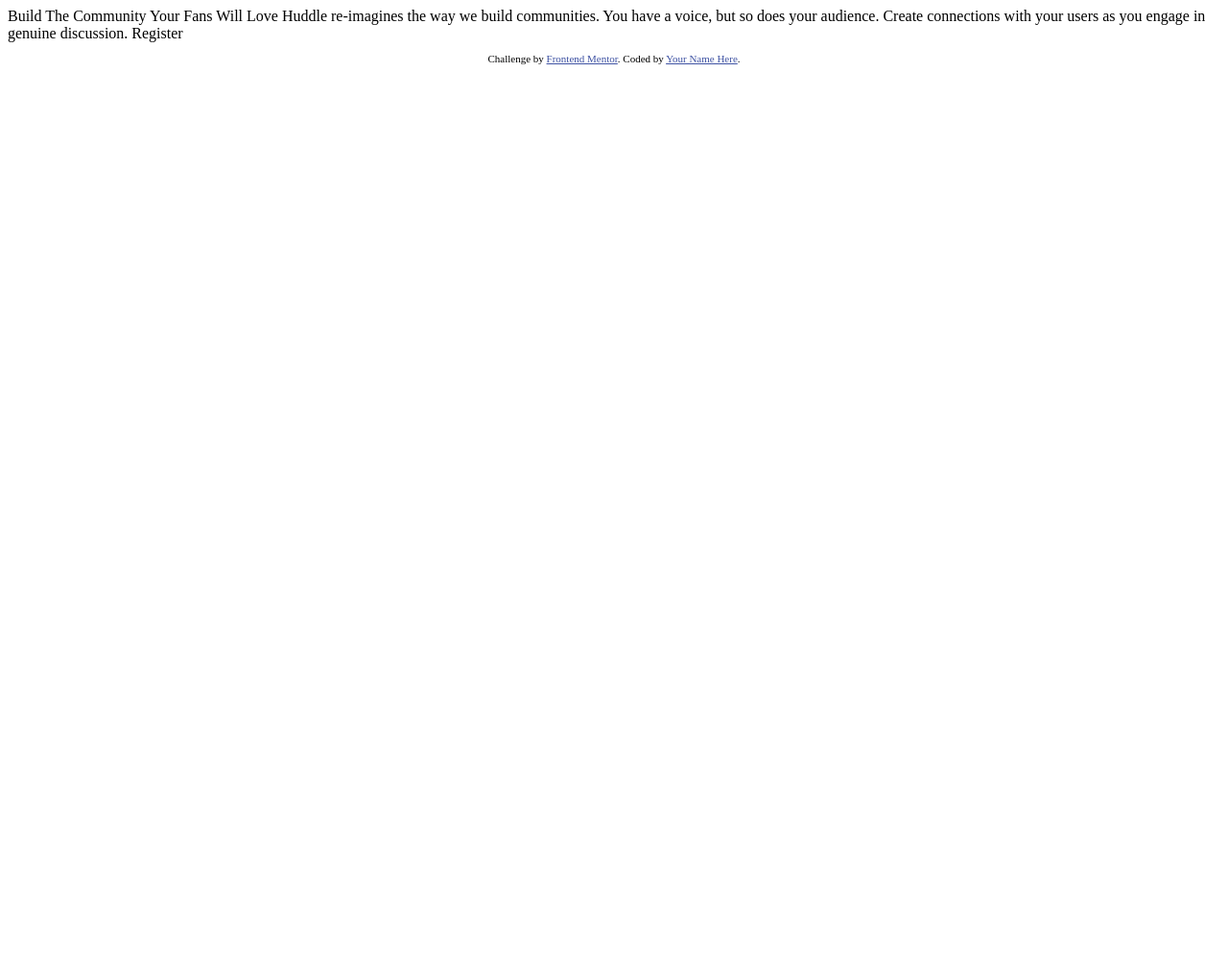
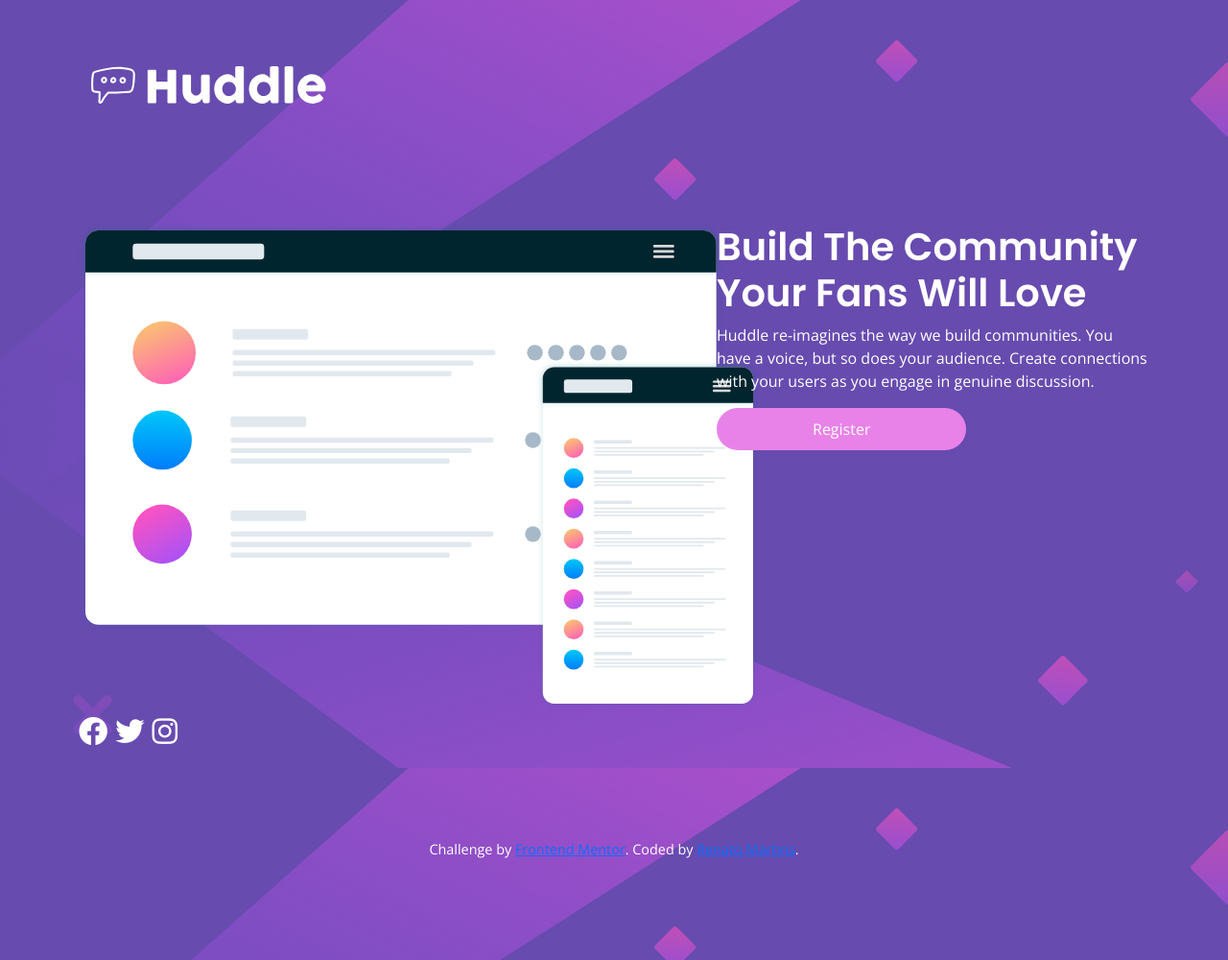
Before and after one commit to guimar86/fm-huddle-landing, a plain HTML site: page index.html in a window 1280 px wide. Shown: the whole page at 96% size. Before the commit the page ends 800 px from the top, so only its background shows below. Drawn offline with nearby package versions, Linux system fonts and the light colour scheme.

Commit message:
Initial design

```diff
--- /dev/null
+++ b/css/styles.css
@@ -0,0 +1,48 @@
+body {
+
+    background-image: url("../images/bg-desktop.svg");
+    background-color: hsl(257, 40%, 49%);
+    color: #FFF;
+    font-family: 'Open Sans', sans-serif;
+}
+
+h1,
+h2 {
+
+    font-family: 'Poppins', sans-serif;
+    font-weight: 600;
+
+}
+
+.header {
+
+    padding: 5% 0 10% 0;
+}
+
+.attribution {
+    padding: 8% 0;
+    font-size: 0.9rem;
+    text-align: center;
+    line-height: 1.5;
+}
+
+.btn-rounded {
+
+    border-radius: 25px;
+    padding: 10px 100px;
+    background-color: hsl(300, 69%, 71%);
+    border: none;
+}
+
+.btn-rounded:hover {
+
+    background-color: #FFF;
+    border: 1px solid hsl(300, 69%, 71%);
+    color: hsl(257, 40%, 49%);
+}
+
+.contact-icons {
+
+    font-size: 1.9rem;
+    float: right;
+}
--- a/index.html
+++ b/index.html
@@ -1,33 +1,75 @@
 <!DOCTYPE html>
 <html lang="en">
+
 <head>
   <meta charset="UTF-8">
-  <meta name="viewport" content="width=device-width, initial-scale=1.0"> <!-- displays site properly based on user's device -->
+  <meta name="viewport" content="width=device-width, initial-scale=1.0">
+  <!-- displays site properly based on user's device -->
 
   <link rel="icon" type="image/png" sizes="32x32" href="./images/favicon-32x32.png">
+  <!-- CSS only -->
+  <link href="https://cdn.jsdelivr.net/npm/bootstrap@5.2.2/dist/css/bootstrap.min.css" rel="stylesheet"
+    integrity="sha384-Zenh87qX5JnK2Jl0vWa8Ck2rdkQ2Bzep5IDxbcnCeuOxjzrPF/et3URy9Bv1WTRi" crossorigin="anonymous">
+  <link rel="stylesheet" href="css/styles.css">
 
-  <title>Frontend Mentor | Huddle landing page with single introductory section</title>
+  <!--Css Fonts-->
+  <link rel="preconnect" href="https://fonts.googleapis.com">
+  <link rel="preconnect" href="https://fonts.gstatic.com" crossorigin>
+  <link href="https://fonts.googleapis.com/css2?family=Open+Sans&family=Poppins:wght@400;600&display=swap"
+    rel="stylesheet">
+  <!--font awesome-->
+  <link rel="stylesheet" href="https://cdnjs.cloudflare.com/ajax/libs/font-awesome/6.2.0/css/all.min.css">
+  <title>Huddle Landing</title>
+</head>
 
-  <!-- Feel free to remove these styles or customise in your own stylesheet 👍 -->
-  <style>
-    .attribution { font-size: 11px; text-align: center; }
-    .attribution a { color: hsl(228, 45%, 44%); }
-  </style>
-</head>
 <body>
 
-  Build The Community Your Fans Will Love
+  <div class="container">
+    <div class="row header">
+      <div class="col-lg-12">
+        <img src="images/logo.svg" alt="logo">
+      </div>
+    </div>
+    <div class="row">
+      <div class="col-lg-7">
+        <img src="images/illustration-mockups.svg" alt="mockups">
+      </div>
+      <div class="col-lg-5">
+        <h1>Build The Community Your Fans Will Love</h1>
 
-  Huddle re-imagines the way we build communities. You have a voice, but so does your audience.
-  Create connections with your users as you engage in genuine discussion.
+        <p>Huddle re-imagines the way we build communities. You have a voice, but so does your audience.
+          Create connections with your users as you engage in genuine discussion.</p>
 
-  Register
+        <a class="btn btn-primary btn-rounded">Register</a>
+      </div>
+    </div>
+    <div class="row">
+      <div class="col-lg-12 contact-icons">
+        <span><i class="fa-brands fa-facebook"></i></span>
+        <span>
+          <i class="fa-brands fa-twitter"></i>
+        </span>
+        <span><i class="fa-brands fa-instagram"></i></span>
+      </div>
+    </div>
+    <div class="row">
+      <div class="col-lg-12">
+        <p class="attribution">
+          Challenge by <a href="https://www.frontendmentor.io?ref=challenge" target="_blank">Frontend Mentor</a>.
+          Coded by <a href="https://github.com/guimar86" target="_blank">Renato Martins</a>.
+        </p>
+      </div>
+    </div>
 
-  <footer>
-    <p class="attribution">
-      Challenge by <a href="https://www.frontendmentor.io?ref=challenge" target="_blank">Frontend Mentor</a>.
-      Coded by <a href="#">Your Name Here</a>.
-    </p>
-  </footer>
+  </div>
+
+
+
+  <!-- JavaScript Bundle with Popper -->
+  <script src="https://cdn.jsdelivr.net/npm/bootstrap@5.2.2/dist/js/bootstrap.bundle.min.js"
+    integrity="sha384-OERcA2EqjJCMA+/3y+gxIOqMEjwtxJY7qPCqsdltbNJuaOe923+mo//f6V8Qbsw3"
+    crossorigin="anonymous"></script>
+
 </body>
+
 </html>
```
